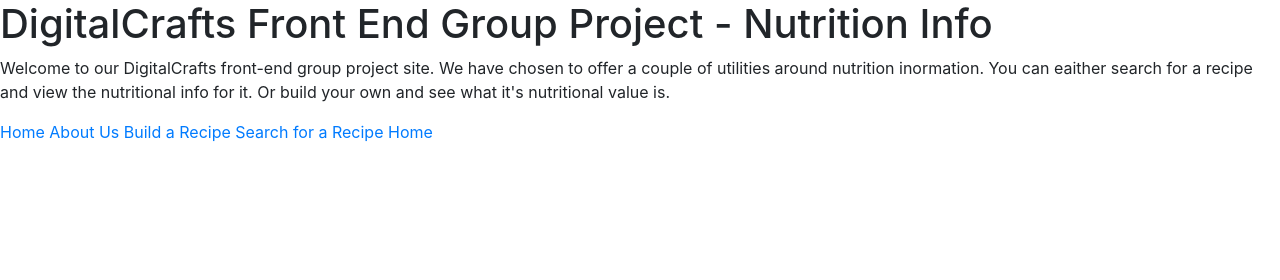
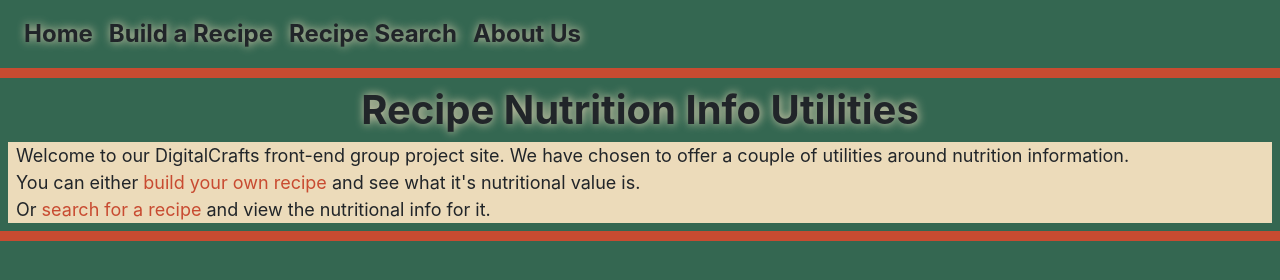
Before and after one commit to 42gmh/nutrition-group-project, a plain HTML site: page index.html in a window 1280 px wide. Drawn offline with nearby package versions, Linux system fonts and the light colour scheme.

Commit message:
More styling and completed the landing page

```diff
--- a/index.html
+++ b/index.html
@@ -7,17 +7,40 @@
             DigitalCrafts Front-End Group Project - Welcome!
         </title>
         <link rel="stylesheet" href="https://stackpath.bootstrapcdn.com/bootstrap/4.1.0/css/bootstrap.min.css" integrity="sha384-9gVQ4dYFwwWSjIDZnLEWnxCjeSWFphJiwGPXr1jddIhOegiu1FwO5qRGvFXOdJZ4" crossorigin="anonymous">
-
+        <link rel="stylesheet" href="styles/base.css">
     </head>
     <body>
-        <h1>DigitalCrafts Front End Group Project - Nutrition Info</h1>
-        <p>Welcome to our DigitalCrafts front-end group project site. We have chosen to offer a
-            couple of utilities around nutrition inormation. You can eaither search for a recipe
-            and view the nutritional info for it. Or build your own and see what it's nutritional value is.</p>
-        <a href="index.html">Home</a>
-        <a href="aboutus.html">About Us</a>
-        <a href="build.html">Build a Recipe</a>
-        <a href="search.html">Search for a Recipe</a>
-        <a href="index.html">Home</a>
-    </body>
+        <nav class="navbar navbar-expand-lg">
+            <div class="collapse navbar-collapse" id="navbarSupportedContent">
+                <ul class="navbar-nav mr-auto">
+                    <li class="nav-item active">
+                        <a class="nav-link" href="index.html">Home</a>
+                    </li>
+                    <li class="nav-item">
+                        <a class="nav-link" href="build.html">Build a Recipe</a>
+                    </li>
+                    <li class="nav-item">
+                        <a class="nav-link" href="search.html">Recipe Search</a>
+                    </li>
+                    <li class="nav-item">
+                        <a class="nav-link" href="aboutus.html">About Us</a>
+                    </li>
+                </ul>
+            </div>
+        </nav>
+        <div class ="my-spacer"></div>
+
+        <h1 class="m-2 row justify-content-center">Recipe Nutrition Info Utilities</h1>
+        <div class="m-2 justify-content-center my-text-panel">
+            <p class="m-2">
+                Welcome to our DigitalCrafts front-end group project site. We have chosen to offer a couple of utilities around nutrition information.
+                <br>
+                You can either <a class="link" href="build.html">build your own recipe</a> and see what it's nutritional value is.
+                <br>
+                Or <a class="link" href="search.html">search for a recipe</a> and view the nutritional info for it.
+            </p>
+         </div>
+
+        <div class ="my-spacer"></div>
+        </body>
 </html>
--- /dev/null
+++ b/styles/base.css
@@ -0,0 +1,46 @@
+body {
+    background-color: #346751;
+}
+
+h1{
+    font-weight: bolder;
+    text-shadow: #ecdbba 1px 0 10px;
+}
+
+nav a {
+    color: #212529;
+    font-weight: bolder;
+    font-size: x-large;
+    text-shadow: #ecdbba 1px 0 10px;
+
+}
+
+nav a:hover {
+    color: #c84b31;
+    font-weight: bolder;
+    font-size: x-large;
+    text-shadow: #212529 1px 0 10px;
+
+}
+
+.link{
+    color: #c84b31;
+}
+
+.link:hover {
+    color: #c84b31;
+    font-weight: bolder;
+	text-decoration: underline;
+	text-decoration-color: #c84b31;
+	-webkit-text-decoration-color: #c84b31;
+}
+
+.my-spacer{
+    height: 10px;
+    background-color: #c84b31;
+}
+
+.my-text-panel{
+    background-color: #ecdbba;
+    font-size: large;
+}
--- a/styles/search.css
+++ b/styles/search.css
@@ -1,50 +1,12 @@
-/* *{
-    border: 1px solid red;
-} */
+@import url("base.css");
 
-body {
-    background-color: #346751;
-}
-
-h1{
-    font-weight: bolder;
-    text-shadow: #ecdbba 1px 0 10px;
-}
-
-nav a {
-    color: #212529;
-    font-weight: bolder;
-    font-size: x-large;
-    text-shadow: #ecdbba 1px 0 10px;
-
-}
-
-nav a:hover {
-    color: #c84b31;
-    font-weight: bolder;
-    font-size: x-large;
-    text-shadow: #212529 1px 0 10px;
-
-}
-
-#my-div-output-container a:link{
+/* #my-div-output-container a:link{
     color: #c84b31;
 }
 
 #my-div-output-container > a:visited{
     color: #c84b31;
-}
-
-.link:hover {
-	text-decoration: underline;
-	text-decoration-color: #c84b31;
-	-webkit-text-decoration-color: #c84b31;
-}
-
-.my-spacer{
-    height: 10px;
-    background-color: #c84b31;
-}
+} */
 
 .card {
     align-items: center;
@@ -53,10 +15,6 @@
 
 .card-title {
     font-weight: bold;
-}
-
-#my-input-form{
-    background-color: #ecdbba;
 }
 
 @media only screen and (max-width: 799px)
```
Also changed, not shown: scripts/search.js (+5 -2 lines), search.html (+4 -1 lines).
